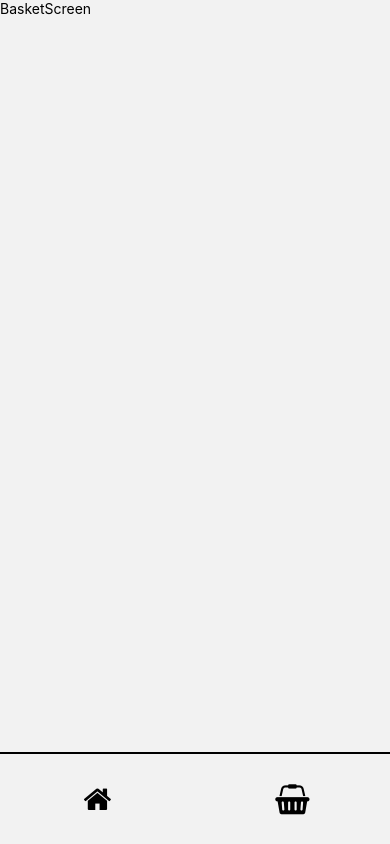
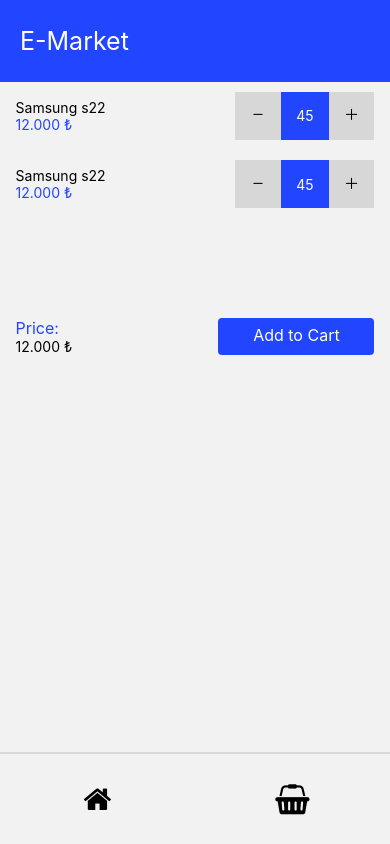
Before and after one commit to babusra/MarketApp, a React Native app: screen /BasketScreen in a window 390 px wide. Built offline with nearby package versions, Linux system fonts and the light colour scheme; no server answers.

Commit message:
minor revises

```diff
--- a/navigation/TabBar.tsx
+++ b/navigation/TabBar.tsx
@@ -45,7 +45,7 @@
             onPress={onPress}
             onLongPress={onLongPress}
             style={{flex: 1}}>
-              <View style={{borderWidth:1,borderColor:Colors.black}}/>
+              <View style={{borderWidth:1,borderColor:Colors.grey}}/>
             <View style={{alignSelf:'center',marginVertical:30}}>
               <Icon name={options.tabBarIcon} size={30} color={Colors.black} />
             </View>
--- a/src/components/Header.tsx
+++ b/src/components/Header.tsx
@@ -4,22 +4,30 @@
 import {Colors} from '../constants/Colors';
 import {horizontalScale, moderateScale} from '../constants/Dimension';
 import Icon from 'react-native-vector-icons/AntDesign';
-import { useNavigation } from '@react-navigation/native';
-import { Dimensions } from 'react-native';
+import {useNavigation} from '@react-navigation/native';
+import {Dimensions} from 'react-native';
 
 interface Props {
   title?: string;
+  showBackButton?: boolean;
 }
 
 const Header = (props: Props) => {
-    const navigation = useNavigation()
-  const {title} = props;
+  const navigation = useNavigation();
+  const {title, showBackButton} = props;
   return (
-    <SafeAreaView  style={styles.container}>
-      <TouchableOpacity style={{paddingLeft:moderateScale(15)}} onPress={()=>navigation.goBack()}>
-        <Icon name="arrowleft" color={Colors.white} size={25} />
-      </TouchableOpacity>
-      <Text numberOfLines={2} style={styles.title}>{title || 'E-Market'}</Text>
+    <SafeAreaView style={styles.container}>
+      {showBackButton && (
+        <TouchableOpacity
+          style={{paddingLeft: moderateScale(15)}}
+          onPress={() => navigation.goBack()}>
+          <Icon name="arrowleft" color={Colors.white} size={25} />
+        </TouchableOpacity>
+      )}
+
+      <Text numberOfLines={2} style={styles.title}>
+        {title || 'E-Market'}
+      </Text>
     </SafeAreaView>
   );
 };
@@ -31,9 +39,7 @@
     backgroundColor: Colors.blue,
     height: moderateScale(80),
     flexDirection: 'row',
-    justifyContent: 'center',
     alignItems: 'center',
-
   },
   title: {color: '#fff', fontSize: 25, paddingHorizontal: 20},
 });
--- a/src/components/ProductCard.tsx
+++ b/src/components/ProductCard.tsx
@@ -40,7 +40,7 @@
 const styles = StyleSheet.create({
   container: {
     borderWidth: 2,
-    borderColor: 'lightgrey',
+    borderColor: Colors.grey,
     borderRadius: 8,
     height: verticalScale(250),
     width: horizontalScale(150),
@@ -53,11 +53,18 @@
     height: verticalScale(120),
     alignSelf: 'center',
   },
-  text_price: {color: Colors.blue},
-  text_productName: {fontSize: 12},
-  button: {backgroundColor: Colors.blue, borderRadius: 4},
+  text_price: {
+    color: Colors.blue,
+  },
+  text_productName: {
+    fontSize: 12,
+  },
+  button: {
+    backgroundColor: Colors.blue,
+    borderRadius: 4,
+  },
   button_text: {
-    color: '#fff',
+    color: Colors.white,
     fontSize: 12,
     padding: moderateScale(9),
     textAlign: 'center',
--- a/src/constants/Colors.ts
+++ b/src/constants/Colors.ts
@@ -1,5 +1,6 @@
 export const Colors = {
     black:"#000",
     white:"#fff",
-    blue:"#2245FF"
+    blue:"#2245FF",
+    grey:"#D7D7D8"
 }
--- a/src/screens/BasketScreen.tsx
+++ b/src/screens/BasketScreen.tsx
@@ -1,12 +1,51 @@
-import { View, Text } from 'react-native'
-import React from 'react'
+import {View, Text, StyleSheet, TouchableOpacity} from 'react-native';
+import React from 'react';
+import Header from '../components/Header';
+import ProductItem from '../components/ProductItem';
+import {horizontalScale, moderateScale, verticalScale} from '../constants/Dimension';
+import {Colors} from '../constants/Colors';
 
 const BasketScreen = () => {
   return (
-    <View>
-      <Text>BasketScreen</Text>
+    <View >
+      <Header />
+      <View style={styles.body}>
+      <ProductItem />
+      <ProductItem />
+
+      <View
+        style={{
+          flexDirection: 'row',
+          justifyContent: 'space-between',
+          marginTop:100
+        }}>
+        <View>
+          <Text style={{color: Colors.blue, fontSize: 16}}>Price:</Text>
+          <Text>12.000 ₺</Text>
+        </View>
+        <TouchableOpacity style={styles.button}>
+          <Text style={styles.button_text}>Add to Cart</Text>
+        </TouchableOpacity>
+      </View>
+      </View>
     </View>
-  )
-}
+  );
+};
 
-export default BasketScreen
+export default BasketScreen;
+const styles = StyleSheet.create({
+  body: {
+    paddingHorizontal: horizontalScale(15),
+  },
+  button: {
+    backgroundColor: Colors.blue,
+    borderRadius: 4,
+    width: horizontalScale(150),
+  },
+  button_text: {
+    color: '#fff',
+    fontSize: 16,
+    padding: moderateScale(7),
+    textAlign: 'center',
+  },
+});
--- a/src/screens/ProductDetailScreen.tsx
+++ b/src/screens/ProductDetailScreen.tsx
@@ -17,7 +17,7 @@
   console.log(product);
   return (
     <View>
-      <Header title={product.brand + ' ' + product.name + ' ' + product.model}
+      <Header showBackButton title={product.brand + ' ' + product.name + ' ' + product.model}
       />
       <View style={styles.body}>
         <Image
```
